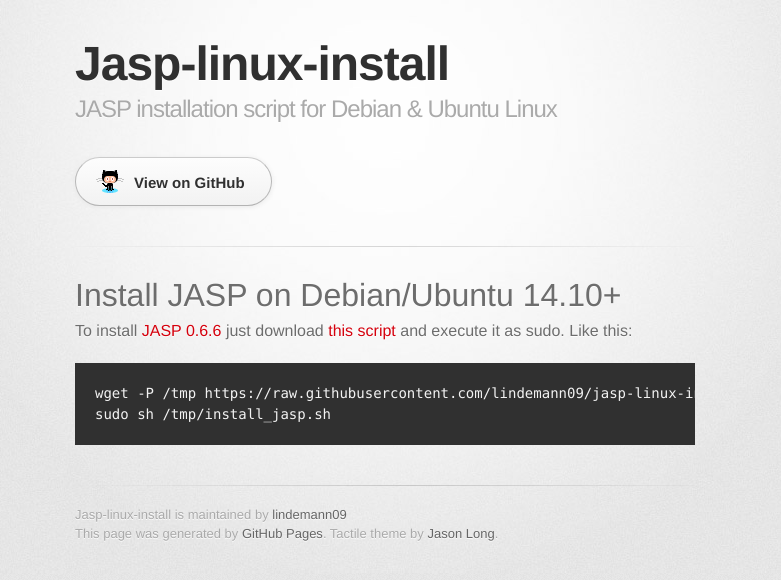
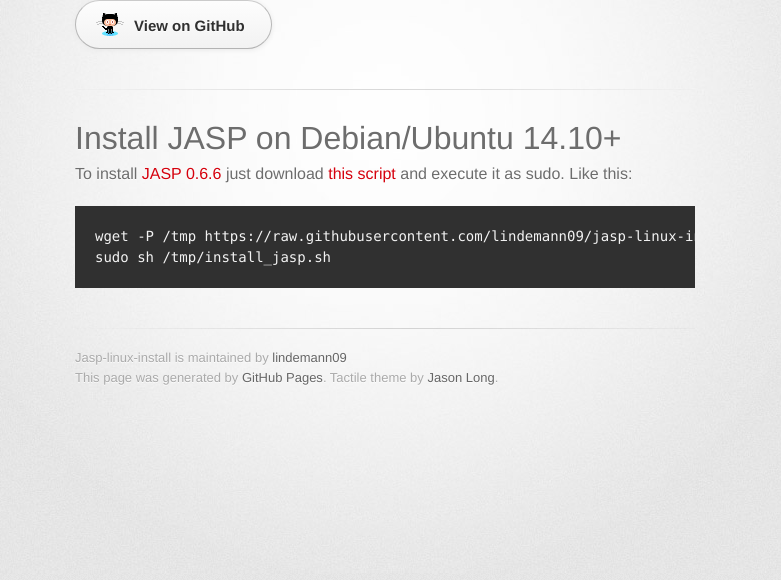
Before and after one commit to lindemann09/jasp-linux-install, a plain HTML site: page index.html in a window 1280 px wide. Shown: the whole page, without its empty margins (255-1036 px from the left). Drawn offline with Linux system fonts and the light colour scheme; a web font is replaced by a local one.

Commit message:
Update index.html

```diff
--- a/index.html
+++ b/index.html
@@ -17,10 +17,6 @@
     <div id="container">
       <div class="inner">
 
-        <header>
-          <h1>Jasp-linux-install</h1>
-          <h2>JASP installation script for Debian &amp; Ubuntu Linux</h2>
-        </header>
 
         <section id="downloads" class="clearfix">
           <a href="https://github.com/lindemann09/jasp-linux-install" id="view-on-github" class="button"><span>View on GitHub</span></a>
```
